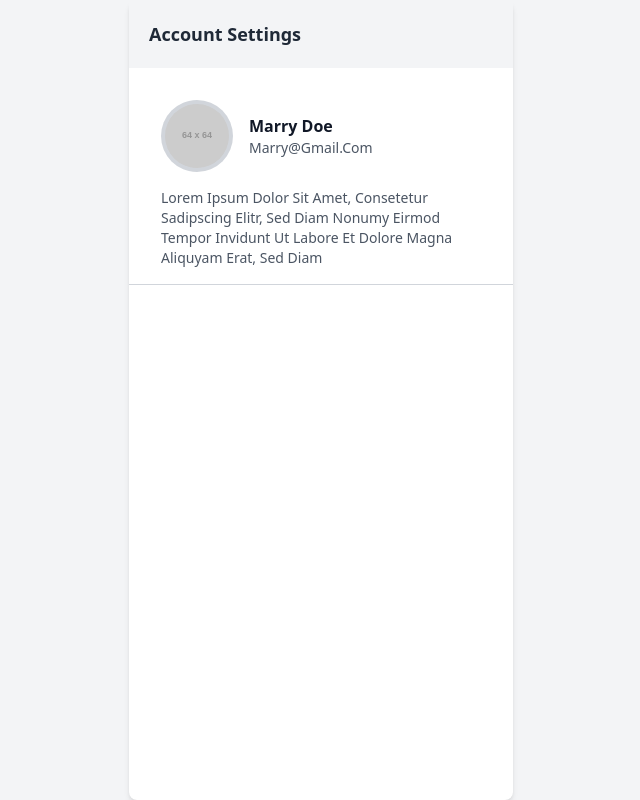
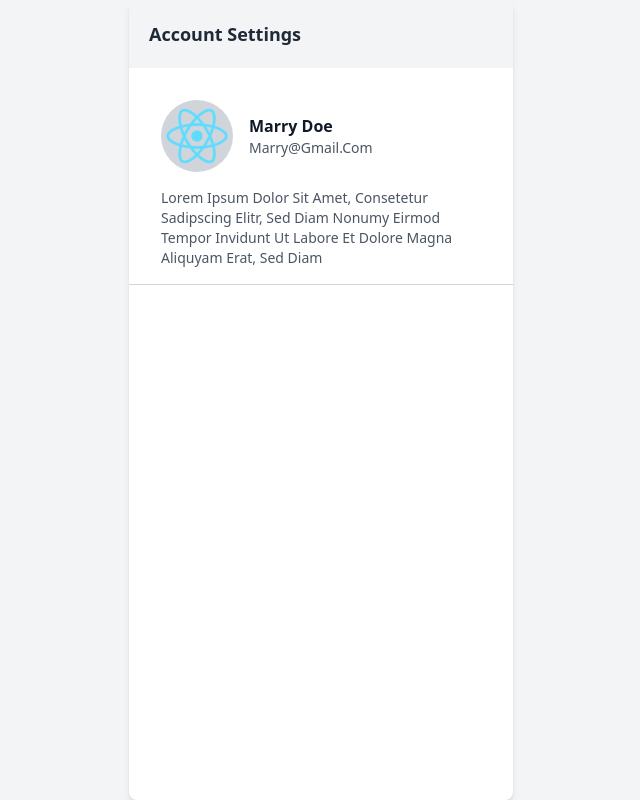
Before and after one commit to Tejaspatil4252/PopX-Intern-Project, a React (Create React App) app: page /home in a window 1280 px wide. Shown: the whole page, without its empty margins (319-959 px from the left). Built offline with nearby package versions, Linux system fonts and the light colour scheme.

Commit message:
Fixed image path and refactored folder structure

```diff
--- a/src/components/SettingPage.jsx
+++ b/src/pages/SettingPage.jsx
@@ -21,7 +21,7 @@ function SettingPage() {
           <div className="flex items-center gap-4 mb-4">
             <div className="bg-gray-300 p-1 rounded-full">
               <img
-                src="https://via.placeholder.com/64"
+                src="/logo192.png"
                 alt="Profile"
                 className="w-16 h-16 rounded-full object-cover"
               />
```
Also changed, not shown: src/App.js (+4 -4 lines), src/pages/LandingPage.jsx (renamed from src/components/LandingPage.jsx), src/pages/Login.jsx (renamed from src/components/Login.jsx), src/pages/Registration.jsx (renamed from src/components/Registration.jsx).
